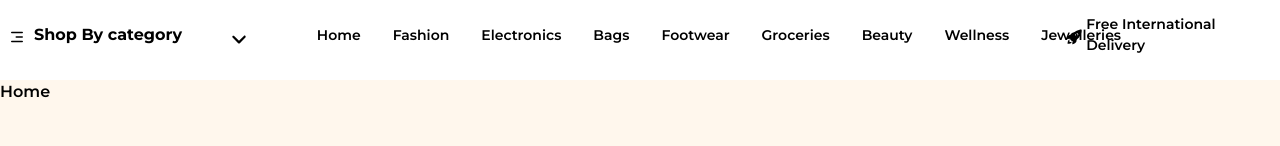
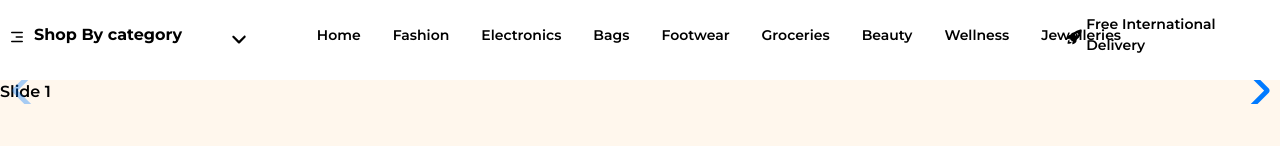
Before and after one commit to shahidgthub/Ecommerce, a React (Vite) app: page / in a window 1280 px wide. Shown: the part 154-300 px from the top of the page. Built offline with nearby package versions, Linux system fonts and the light colour scheme.

Commit message:
Home Ui some change

```diff
--- a/package.json
+++ b/package.json
@@ -20,7 +20,10 @@
     "react-dom": "^19.0.0",
     "react-icons": "^5.5.0",
     "react-router-dom": "^7.5.0",
+    "react-slick": "^0.30.3",
     "router": "^2.2.0",
+    "slick-carousel": "^1.8.1",
+    "swiper": "^11.2.6",
     "tailwindcss": "^4.1.3"
   },
   "devDependencies": {
--- /dev/null
+++ b/src/components/HomeSlider/index.jsx
@@ -0,0 +1,24 @@
+import React from 'react';
+import { Swiper, SwiperSlide } from 'swiper/react';
+import { Navigation } from 'swiper/modules';
+import 'swiper/css';
+import 'swiper/css/navigation';
+
+const HomeSlider = () => {
+  return (
+    <div className='container mx-auto'>
+      <Swiper
+        modules={[Navigation]}
+        navigation
+        spaceBetween={50}
+        slidesPerView={1}
+      >
+        <SwiperSlide>Slide 1</SwiperSlide>
+        <SwiperSlide>Slide 2</SwiperSlide>
+        <SwiperSlide>Slide 3</SwiperSlide>
+      </Swiper>
+    </div>
+  );
+};
+
+export default HomeSlider;
--- a/src/components/Navigation/index.jsx
+++ b/src/components/Navigation/index.jsx
@@ -53,7 +53,7 @@ const Navigation = () => {
                 </button>
 
                 {isFashionOpen && (
-                  <div className='absolute top-full left-0 mt-2 bg-white shadow-lg p-4 grid grid-cols-1 gap-6 min-w-[200px]'>
+                  <div className='absolute top-full left-0 mt-2 bg-white shadow-lg p-4 grid grid-cols-1 gap-6 min-w-[100px]'>
                     <ul className='space-y-2'>
                       <li><Link to='/fashion/mens' className='hover:text-orange-500 text-sm'>Mens</Link></li>
                       <li><Link to='/fashion/womens' className='hover:text-orange-500 text-sm'>Womens</Link></li>
--- a/src/components/page/Home/index.jsx
+++ b/src/components/page/Home/index.jsx
@@ -1,9 +1,10 @@
 import React from 'react'
+import HomeSlider from '../../HomeSlider'
 
 const Home = () => {
   return (
     <div className=" font-semibold bg-orange-50 h-screen">
-      Home
+      <HomeSlider/>
     </div>
   )
 }
```
Also changed, not shown: 1 other file (tests, documents, lock files or other folders).
